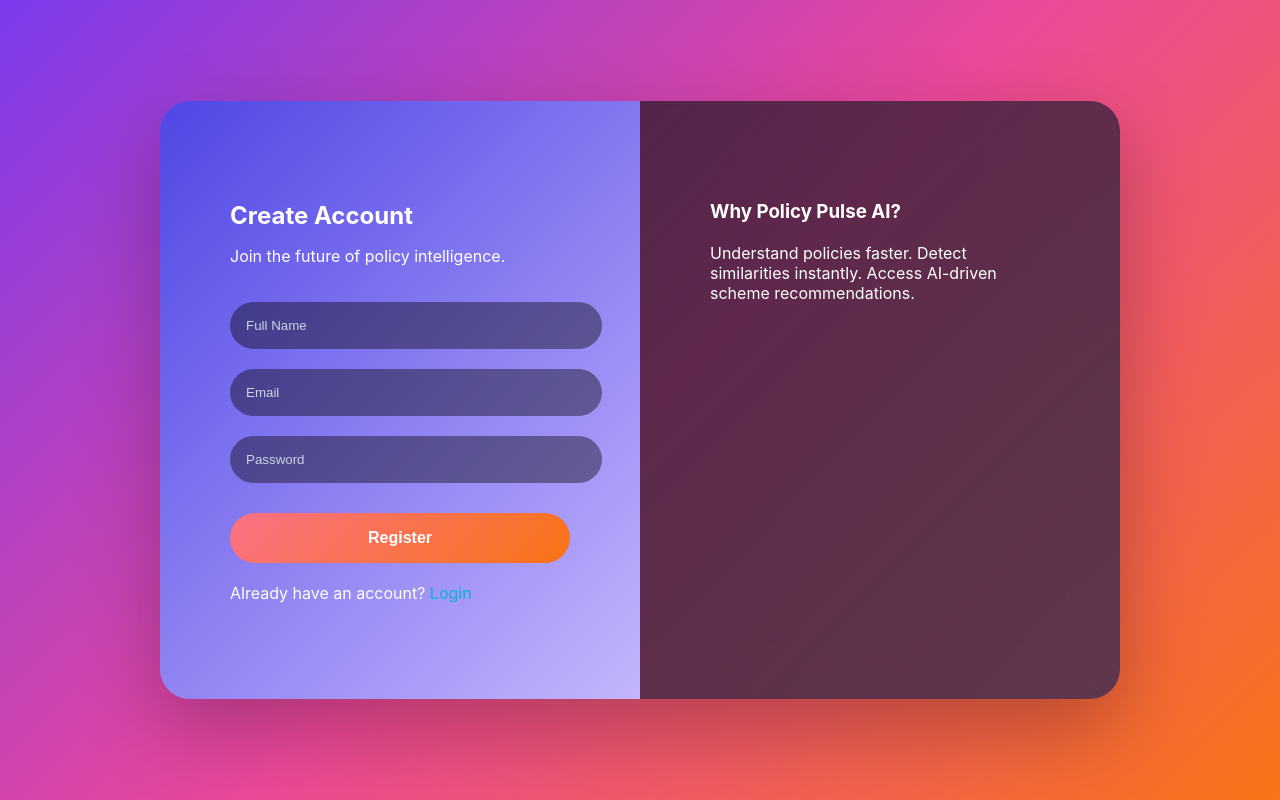
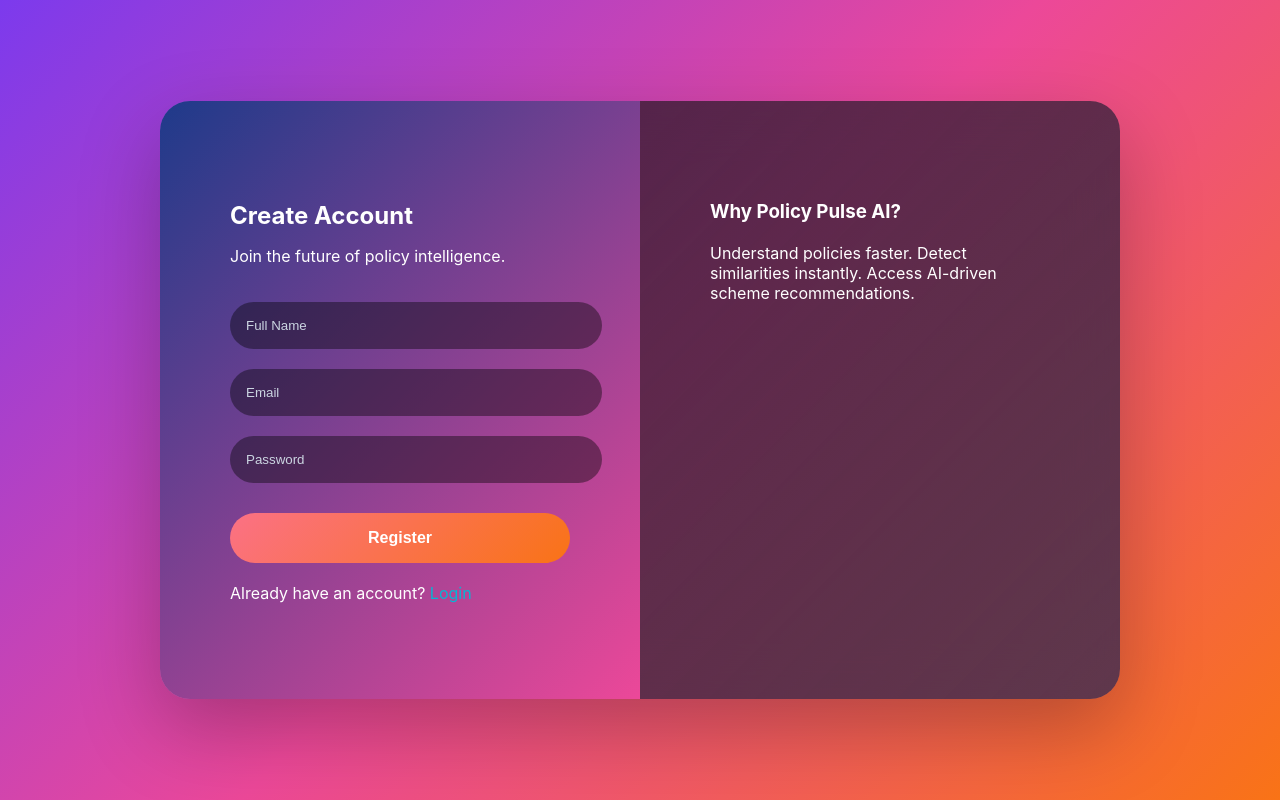
Before and after one commit to Priyanshu976/PolicyPulseAI, a Flask app: page /register in a window 1280 px wide. Run offline with Flask 3, Linux system fonts and the light colour scheme; some libraries are stand-ins or nearby versions.

Commit message:
Trying to improve UI 5

```diff
--- a/static/css/style.css
+++ b/static/css/style.css
@@ -238,7 +238,7 @@ body {
     flex: 1;
     padding: 80px 70px;
     color: white;
-    background: linear-gradient(135deg, #4f46e5, #c4b5fd);
+    background: linear-gradient(135deg, #1e3a8a, #ec4899);
 }
 
 .login-right {
```
